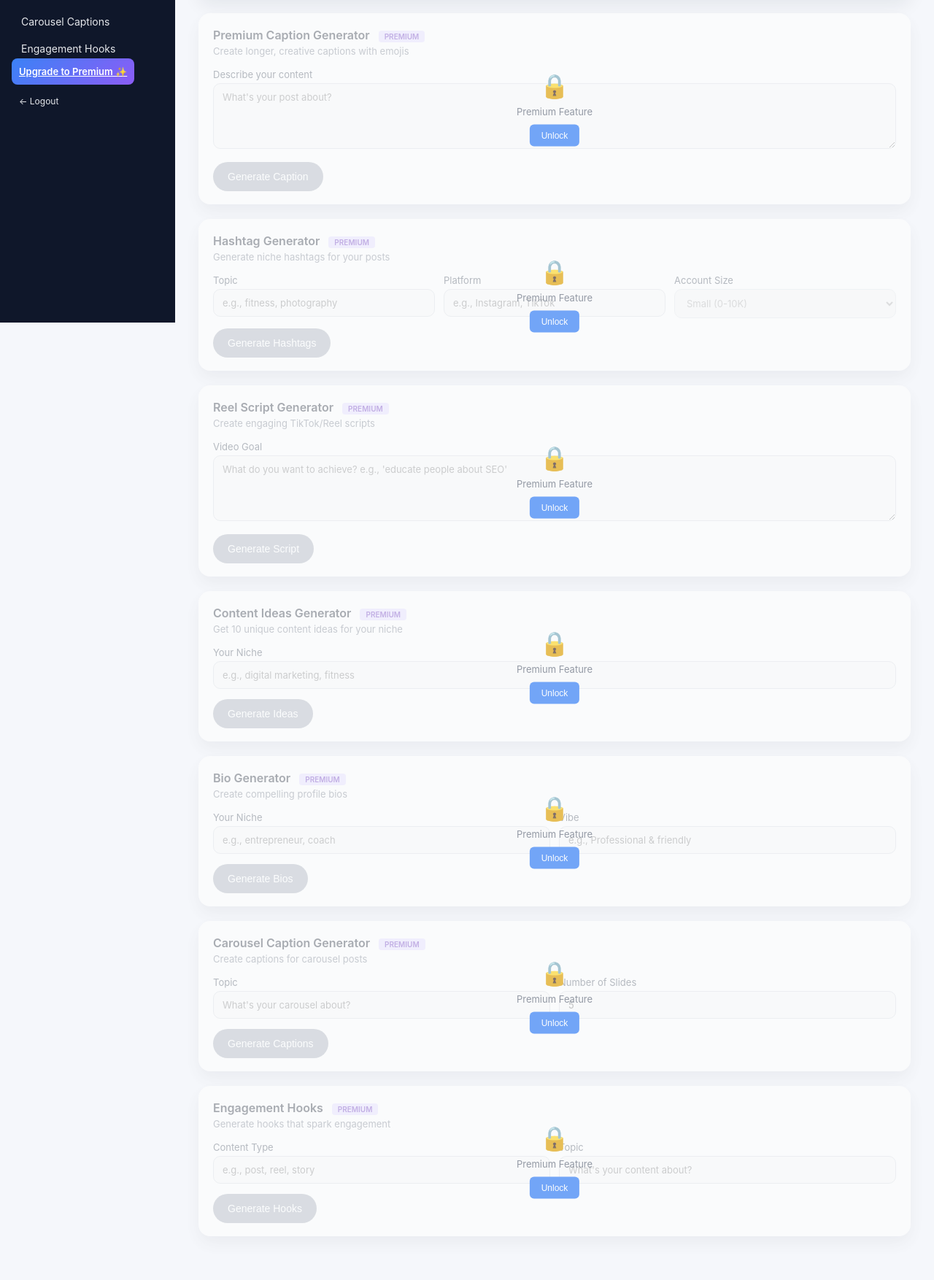
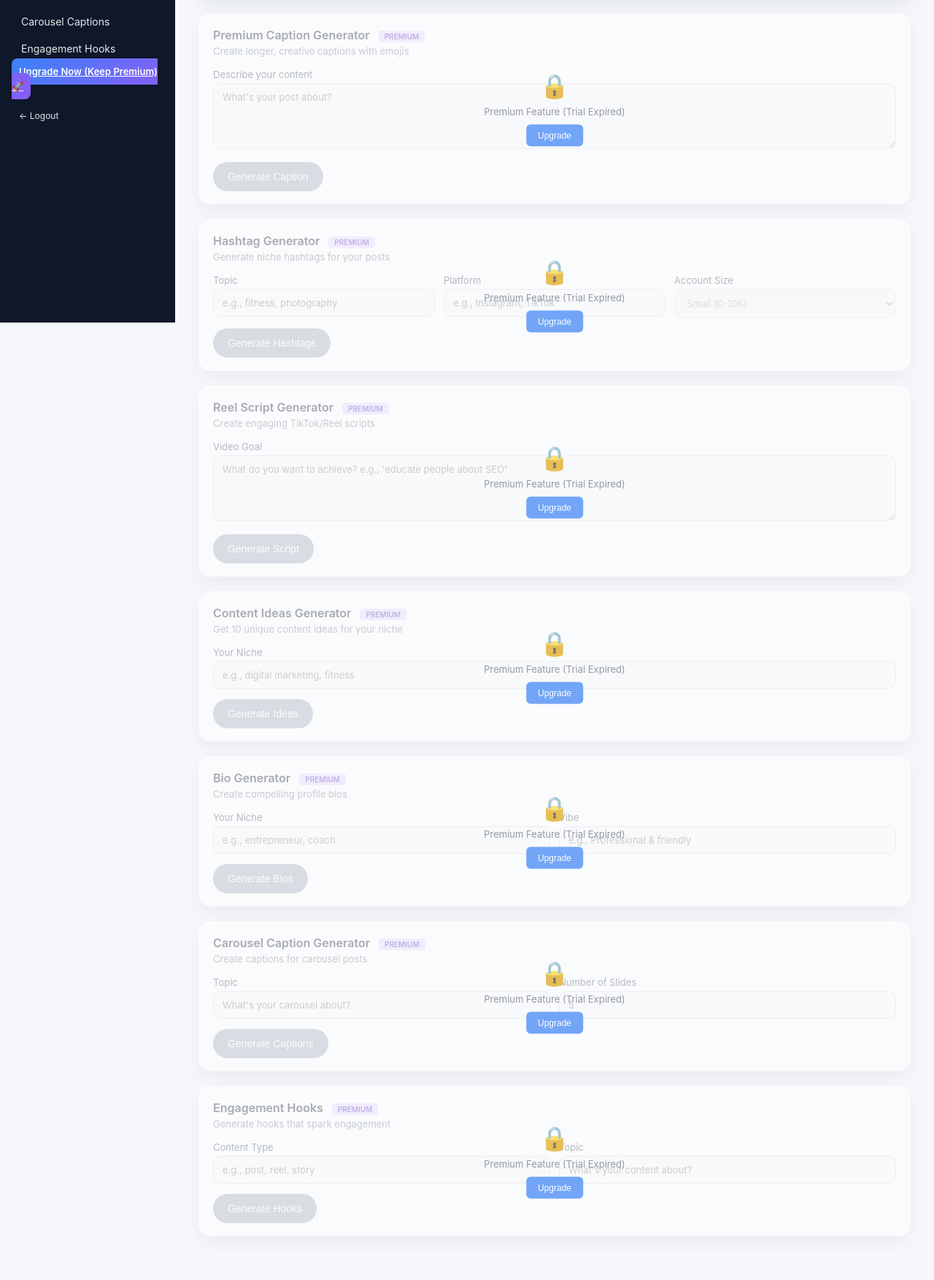
Before and after one commit to ladawna2884-code/aiassistantpros, a Flask app: page /dashboard in a window 1280 px wide. Shown: the part 358-2112 px from the top of the page at 73% size. Run offline with Flask 2, Linux system fonts and the light colour scheme; the visitor is signed in with stand-in values (Sample User, id 1).

Commit message:
Update dashboard: trial UI and premium checks

```diff
--- a/templates/dashboard_unified.html
+++ b/templates/dashboard_unified.html
@@ -57,6 +57,21 @@
         .tier-badge.premium {
             background: #c084fc;
             color: #581c87;
+        }
+
+        .tier-badge.trial {
+            background: #86efac;
+            color: #15803d;
+        }
+
+        .trial-info {
+            font-size: 12px;
+            color: #6b7280;
+            margin-bottom: 12px;
+            padding: 8px;
+            background: #f0fdf4;
+            border-left: 3px solid #22c55e;
+            border-radius: 4px;
         }
 
         .nav-section-title {
@@ -302,18 +317,6 @@
             margin-bottom: 4px;
         }
 
-        .tool-grid {
-            display: grid;
-            grid-template-columns: 1fr 1fr;
-            gap: 20px;
-        }
-
-        @media (max-width: 1200px) {
-            .tool-grid {
-                grid-template-columns: 1fr;
-            }
-        }
-
         .logout-link {
             color: #e5e7eb;
             text-decoration: none;
@@ -336,9 +339,16 @@
     <div class="sidebar">
         <div class="logo">AI<span>Pro</span></div>
 
-        <div class="tier-badge {% if user_tier == 'premium' %}premium{% else %}free{% endif %}">
-            {{ user_tier }} tier
+        {% if trial_days_left is not none and user_tier == 'free' %}
+        <div class="tier-badge trial">🎉 FREE TRIAL</div>
+        <div class="trial-info">
+            {{ trial_days_left }} {% if trial_days_left == 1 %}day{% else %}days{% endif %} left
         </div>
+        {% elif user_tier == 'premium' %}
+        <div class="tier-badge premium">✨ PREMIUM</div>
+        {% else %}
+        <div class="tier-badge free">free tier</div>
+        {% endif %}
 
         <div class="nav-section-title">Features</div>
         <a href="#caption" class="nav-link active">Free Caption</a>
@@ -350,8 +360,10 @@
         <a href="#carousel" class="nav-link">Carousel Captions</a>
         <a href="#hooks" class="nav-link">Engagement Hooks</a>
 
-        {% if user_tier == 'free' %}
+        {% if user_tier == 'free' and trial_days_left is not none and trial_days_left <= 0 %}
         <a href="/subscribe" class="upgrade-btn">Upgrade to Premium ✨</a>
+        {% elif user_tier == 'free' %}
+        <a href="/subscribe" class="upgrade-btn">Upgrade Now (Keep Premium) 🚀</a>
         {% endif %}
 
         <a href="/logout" class="logout-link">← Logout</a>
@@ -359,6 +371,8 @@
 
     <!-- MAIN CONTENT -->
     <div class="main">
+        {% set is_premium_or_trial = (user_tier == 'premium') or (user_tier == 'free' and trial_days_left is not none and trial_days_left > 0) %}
+
         <div class="top-bar">
             <div>
                 <div class="top-bar-title">Dashboard</div>
@@ -382,12 +396,12 @@
         </div>
 
         <!-- PREMIUM CAPTION -->
-        <div id="premium-caption" class="card {% if user_tier != 'premium' %}locked{% endif %}">
-            {% if user_tier != 'premium' %}
+        <div id="premium-caption" class="card {% if not is_premium_or_trial %}locked{% endif %}">
+            {% if not is_premium_or_trial %}
             <div class="lock-overlay">
                 <div class="lock-icon">🔒</div>
-                <div class="lock-text">Premium Feature</div>
-                <button class="lock-btn" onclick="window.location.href='/subscribe'">Unlock</button>
+                <div class="lock-text">Premium Feature (Trial Expired)</div>
+                <button class="lock-btn" onclick="window.location.href='/subscribe'">Upgrade</button>
             </div>
             {% endif %}
 
@@ -398,8 +412,8 @@
             <div class="card-subtitle">Create longer, creative captions with emojis</div>
 
             <label>Describe your content</label>
-            <textarea id="premium-caption-text" placeholder="What's your post about?" {% if user_tier != 'premium' %}disabled{% endif %}></textarea>
-            <button class="btn-primary" id="premium-caption-btn" {% if user_tier != 'premium' %}disabled{% endif %}>Generate Caption</button>
+            <textarea id="premium-caption-text" placeholder="What's your post about?" {% if not is_premium_or_trial %}disabled{% endif %}></textarea>
+            <button class="btn-primary" id="premium-caption-btn" {% if not is_premium_or_trial %}disabled{% endif %}>Generate Caption</button>
 
             <div class="result-box" id="premium-caption-result">
                 <div class="result-label">Generated Caption</div>
@@ -408,12 +422,12 @@
         </div>
 
         <!-- HASHTAGS -->
-        <div id="hashtags" class="card {% if user_tier != 'premium' %}locked{% endif %}">
-            {% if user_tier != 'premium' %}
+        <div id="hashtags" class="card {% if not is_premium_or_trial %}locked{% endif %}">
+            {% if not is_premium_or_trial %}
             <div class="lock-overlay">
                 <div class="lock-icon">🔒</div>
-                <div class="lock-text">Premium Feature</div>
-                <button class="lock-btn" onclick="window.location.href='/subscribe'">Unlock</button>
+                <div class="lock-text">Premium Feature (Trial Expired)</div>
+                <button class="lock-btn" onclick="window.location.href='/subscribe'">Upgrade</button>
             </div>
             {% endif %}
 
@@ -426,22 +440,22 @@
             <div class="row">
                 <div>
                     <label>Topic</label>
-                    <input type="text" id="hashtags-topic" placeholder="e.g., fitness, photography" {% if user_tier != 'premium' %}disabled{% endif %}>
+                    <input type="text" id="hashtags-topic" placeholder="e.g., fitness, photography" {% if not is_premium_or_trial %}disabled{% endif %}>
                 </div>
                 <div>
                     <label>Platform</label>
-                    <input type="text" id="hashtags-platform" placeholder="e.g., Instagram, TikTok" {% if user_tier != 'premium' %}disabled{% endif %}>
+                    <input type="text" id="hashtags-platform" placeholder="e.g., Instagram, TikTok" {% if not is_premium_or_trial %}disabled{% endif %}>
                 </div>
                 <div>
                     <label>Account Size</label>
-                    <select id="hashtags-size" {% if user_tier != 'premium' %}disabled{% endif %}>
+                    <select id="hashtags-size" {% if not is_premium_or_trial %}disabled{% endif %}>
                         <option>Small (0-10K)</option>
                         <option>Medium (10K-100K)</option>
                         <option>Large (100K+)</option>
                     </select>
                 </div>
             </div>
-            <button class="btn-primary" id="hashtags-btn" {% if user_tier != 'premium' %}disabled{% endif %}>Generate Hashtags</button>
+            <button class="btn-primary" id="hashtags-btn" {% if not is_premium_or_trial %}disabled{% endif %}>Generate Hashtags</button>
 
             <div class="result-box" id="hashtags-result">
                 <div class="result-label">Generated Hashtags</div>
@@ -450,12 +464,12 @@
         </div>
 
         <!-- REEL SCRIPT -->
-        <div id="reel-script" class="card {% if user_tier != 'premium' %}locked{% endif %}">
-            {% if user_tier != 'premium' %}
+        <div id="reel-script" class="card {% if not is_premium_or_trial %}locked{% endif %}">
+            {% if not is_premium_or_trial %}
             <div class="lock-overlay">
                 <div class="lock-icon">🔒</div>
-                <div class="lock-text">Premium Feature</div>
-                <button class="lock-btn" onclick="window.location.href='/subscribe'">Unlock</button>
+                <div class="lock-text">Premium Feature (Trial Expired)</div>
+                <button class="lock-btn" onclick="window.location.href='/subscribe'">Upgrade</button>
             </div>
             {% endif %}
 
@@ -466,8 +480,8 @@
             <div class="card-subtitle">Create engaging TikTok/Reel scripts</div>
 
             <label>Video Goal</label>
-            <textarea id="reel-goal" placeholder="What do you want to achieve? e.g., 'educate people about SEO'" {% if user_tier != 'premium' %}disabled{% endif %}></textarea>
-            <button class="btn-primary" id="reel-btn" {% if user_tier != 'premium' %}disabled{% endif %}>Generate Script</button>
+            <textarea id="reel-goal" placeholder="What do you want to achieve? e.g., 'educate people about SEO'" {% if not is_premium_or_trial %}disabled{% endif %}></textarea>
+            <button class="btn-primary" id="reel-btn" {% if not is_premium_or_trial %}disabled{% endif %}>Generate Script</button>
 
             <div class="result-box" id="reel-result">
                 <div class="result-label">Generated Script</div>
@@ -476,12 +490,12 @@
         </div>
 
         <!-- POST IDEAS -->
-        <div id="post-ideas" class="card {% if user_tier != 'premium' %}locked{% endif %}">
-            {% if user_tier != 'premium' %}
+        <div id="post-ideas" class="card {% if not is_premium_or_trial %}locked{% endif %}">
+            {% if not is_premium_or_trial %}
             <div class="lock-overlay">
                 <div class="lock-icon">🔒</div>
-                <div class="lock-text">Premium Feature</div>
-                <button class="lock-btn" onclick="window.location.href('/subscribe')">Unlock</button>
+                <div class="lock-text">Premium Feature (Trial Expired)</div>
+                <button class="lock-btn" onclick="window.location.href='/subscribe'">Upgrade</button>
             </div>
             {% endif %}
 
@@ -492,8 +506,8 @@
             <div class="card-subtitle">Get 10 unique content ideas for your niche</div>
 
             <label>Your Niche</label>
-            <input type="text" id="ideas-niche" placeholder="e.g., digital marketing, fitness" {% if user_tier != 'premium' %}disabled{% endif %}>
-            <button class="btn-primary" id="ideas-btn" {% if user_tier != 'premium' %}disabled{% endif %}>Generate Ideas</button>
+            <input type="text" id="ideas-niche" placeholder="e.g., digital marketing, fitness" {% if not is_premium_or_trial %}disabled{% endif %}>
+            <button class="btn-primary" id="ideas-btn" {% if not is_premium_or_trial %}disabled{% endif %}>Generate Ideas</button>
 
             <div class="result-box" id="ideas-result">
                 <div class="result-label">Generated Ideas</div>
@@ -502,12 +516,12 @@
         </div>
 
         <!-- BIO GENERATOR -->
-        <div id="bio" class="card {% if user_tier != 'premium' %}locked{% endif %}">
-            {% if user_tier != 'premium' %}
+        <div id="bio" class="card {% if not is_premium_or_trial %}locked{% endif %}">
+            {% if not is_premium_or_trial %}
             <div class="lock-overlay">
                 <div class="lock-icon">🔒</div>
-                <div class="lock-text">Premium Feature</div>
-                <button class="lock-btn" onclick="window.location.href='/subscribe'">Unlock</button>
+                <div class="lock-text">Premium Feature (Trial Expired)</div>
+                <button class="lock-btn" onclick="window.location.href='/subscribe'">Upgrade</button>
             </div>
             {% endif %}
 
@@ -520,14 +534,14 @@
             <div class="row">
                 <div>
                     <label>Your Niche</label>
-                    <input type="text" id="bio-niche" placeholder="e.g., entrepreneur, coach" {% if user_tier != 'premium' %}disabled{% endif %}>
+                    <input type="text" id="bio-niche" placeholder="e.g., entrepreneur, coach" {% if not is_premium_or_trial %}disabled{% endif %}>
                 </div>
                 <div>
                     <label>Vibe</label>
-                    <input type="text" id="bio-vibe" placeholder="e.g., Professional & friendly" {% if user_tier != 'premium' %}disabled{% endif %}>
+                    <input type="text" id="bio-vibe" placeholder="e.g., Professional & friendly" {% if not is_premium_or_trial %}disabled{% endif %}>
                 </div>
             </div>
-            <button class="btn-primary" id="bio-btn" {% if user_tier != 'premium' %}disabled{% endif %}>Generate Bios</button>
+            <button class="btn-primary" id="bio-btn" {% if not is_premium_or_trial %}disabled{% endif %}>Generate Bios</button>
 
             <div class="result-box" id="bio-result">
                 <div class="result-label">Generated Bios</div>
@@ -536,12 +550,12 @@
         </div>
 
         <!-- CAROUSEL CAPTIONS -->
-        <div id="carousel" class="card {% if user_tier != 'premium' %}locked{% endif %}">
-            {% if user_tier != 'premium' %}
+        <div id="carousel" class="card {% if not is_premium_or_trial %}locked{% endif %}">
+            {% if not is_premium_or_trial %}
             <div class="lock-overlay">
                 <div class="lock-icon">🔒</div>
-                <div class="lock-text">Premium Feature</div>
-                <button class="lock-btn" onclick="window.location.href='/subscribe'">Unlock</button>
+                <div class="lock-text">Premium Feature (Trial Expired)</div>
+                <button class="lock-btn" onclick="window.location.href='/subscribe'">Upgrade</button>
             </div>
             {% endif %}
 
@@ -554,14 +568,14 @@
             <div class="row">
                 <div>
                     <label>Topic</label>
-                    <input type="text" id="carousel-topic" placeholder="What's your carousel about?" {% if user_tier != 'premium' %}disabled{% endif %}>
+                    <input type="text" id="carousel-topic" placeholder="What's your carousel about?" {% if not is_premium_or_trial %}disabled{% endif %}>
                 </div>
                 <div>
                     <label>Number of Slides</label>
-                    <input type="number" id="carousel-count" value="5" min="2" max="10" {% if user_tier != 'premium' %}disabled{% endif %}>
+                    <input type="number" id="carousel-count" value="5" min="2" max="10" {% if not is_premium_or_trial %}disabled{% endif %}>
                 </div>
             </div>
-            <button class="btn-primary" id="carousel-btn" {% if user_tier != 'premium' %}disabled{% endif %}>Generate Captions</button>
+            <button class="btn-primary" id="carousel-btn" {% if not is_premium_or_trial %}disabled{% endif %}>Generate Captions</button>
 
             <div class="result-box" id="carousel-result">
                 <div class="result-label">Generated Captions</div>
@@ -570,12 +584,12 @@
         </div>
 
         <!-- ENGAGEMENT HOOKS -->
-        <div id="hooks" class="card {% if user_tier != 'premium' %}locked{% endif %}">
-            {% if user_tier != 'premium' %}
+        <div id="hooks" class="card {% if not is_premium_or_trial %}locked{% endif %}">
+            {% if not is_premium_or_trial %}
             <div class="lock-overlay">
                 <div class="lock-icon">🔒</div>
-                <div class="lock-text">Premium Feature</div>
-                <button class="lock-btn" onclick="window.location.href='/subscribe'">Unlock</button>
+                <div class="lock-text">Premium Feature (Trial Expired)</div>
+                <button class="lock-btn" onclick="window.location.href='/subscribe'">Upgrade</button>
             </div>
             {% endif %}
 
@@ -588,14 +602,14 @@
             <div class="row">
                 <div>
                     <label>Content Type</label>
-                    <input type="text" id="hooks-type" placeholder="e.g., post, reel, story" {% if user_tier != 'premium' %}disabled{% endif %}>
+                    <input type="text" id="hooks-type" placeholder="e.g., post, reel, story" {% if not is_premium_or_trial %}disabled{% endif %}>
                 </div>
                 <div>
                     <label>Topic</label>
-                    <input type="text" id="hooks-topic" placeholder="What's your content about?" {% if user_tier != 'premium' %}disabled{% endif %}>
+                    <input type="text" id="hooks-topic" placeholder="What's your content about?" {% if not is_premium_or_trial %}disabled{% endif %}>
                 </div>
             </div>
-            <button class="btn-primary" id="hooks-btn" {% if user_tier != 'premium' %}disabled{% endif %}>Generate Hooks</button>
+            <button class="btn-primary" id="hooks-btn" {% if not is_premium_or_trial %}disabled{% endif %}>Generate Hooks</button>
 
             <div class="result-box" id="hooks-result">
                 <div class="result-label">Generated Hooks</div>
```
